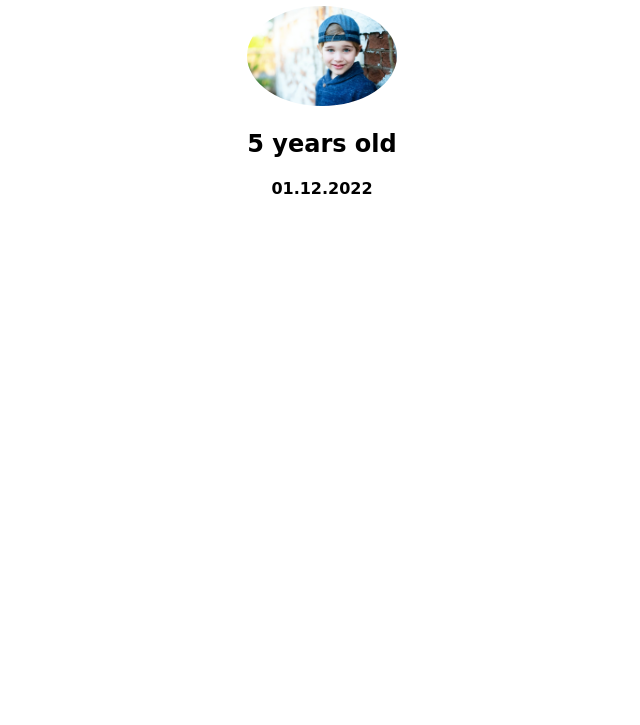
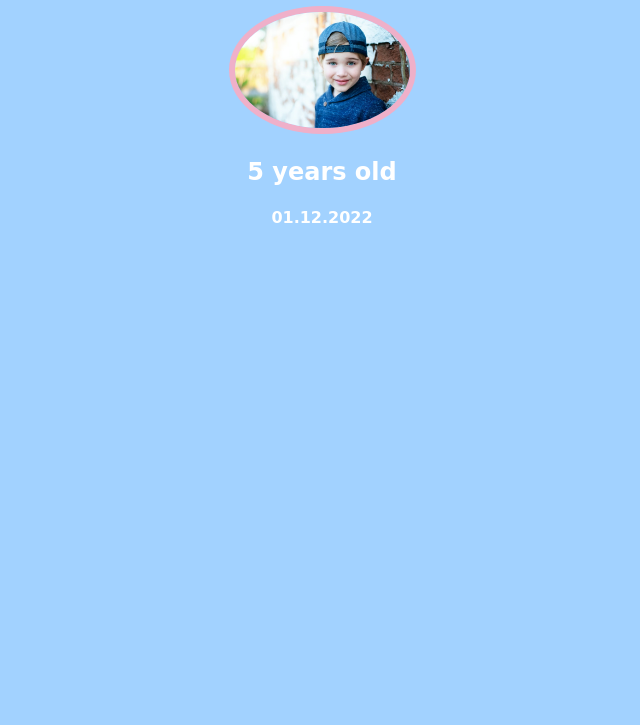
Before and after one commit to Jason757/birthday-gift-site, a plain HTML site: page index.html in a window 1280 px wide. Shown: the part 75-800 px from the top of the page, without its empty margins (318-958 px from the left). Drawn offline with Linux system fonts and the light colour scheme; a web font is replaced by a local one.

Commit message:
Add colors to the site

```diff
--- a/style.css
+++ b/style.css
@@ -1,9 +1,12 @@
 body {
     text-align: center;
     font-family: 'Happy Monkey', cursive;
+    background: #a2d2ff;
+    color: #ffffff;
 }
 
 #bff-img {
-    width: 150px;
+    width: 175px;
     border-radius: 50%;
+    border: 6px solid #EFB0C9;
 }
```
